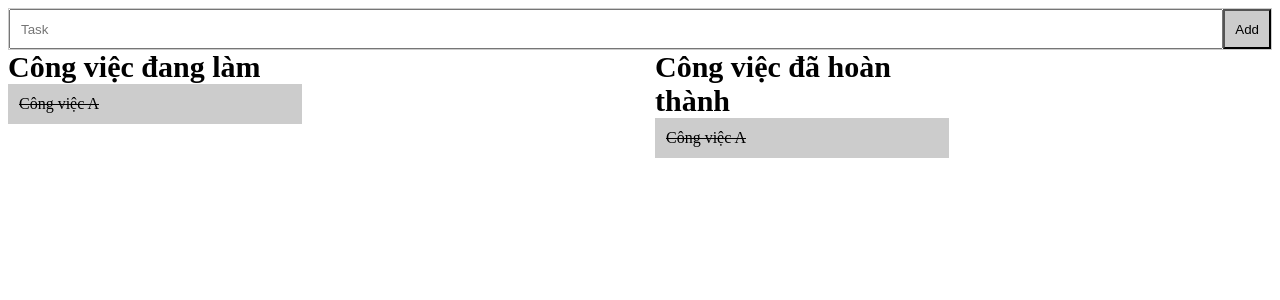
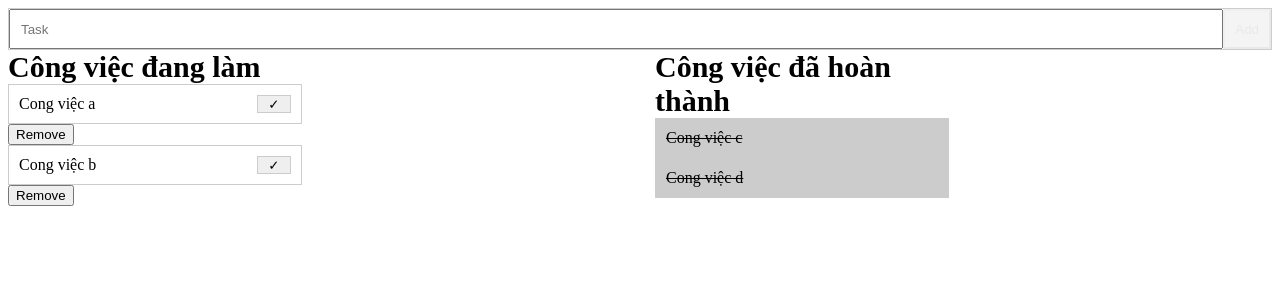
Before and after one commit to thichChiaSe/Spacedev-Project, a React (Vite) app: page / in a window 1280 px wide. Shown: the top 300 px of the page. Built offline with nearby package versions, Linux system fonts and the light colour scheme.

Commit message:
feat : add task

```diff
--- a/src/App.jsx
+++ b/src/App.jsx
@@ -3,11 +3,44 @@ import reactLogo from "./assets/react.svg";
 import { ToDoList } from "./components/todoList";
 
 function App() {
-  const [count, setCount] = useState(0);
+  const [todo, setTodo] = useState([
+    {
+      id: 1,
+      name: "Cong việc a",
+      isComplete: false,
+    },
+    {
+      id: 2,
+      name: "Cong việc b",
+      isComplete: false,
+    },
+    {
+      id: 3,
+      name: "Cong việc c",
+      isComplete: true,
+    },
+    {
+      id: 4,
+      name: "Cong việc d",
+      isComplete: true,
+    },
+  ]);
 
+  const onAdd = (name) => {
+    const task = {
+      id: Date.now(), // lấy thời gian thực
+      name,
+      isComplete: false,
+    };
+    setTodo([...todo, task]);
+  };
+  const onRemove = (i) => {
+    const task = todo.splice(i,1)
+    setTodo([...todo, task]);;
+  };
   return (
     <>
-      <ToDoList />
+      <ToDoList todoList={todo} onAdd={onAdd} onRemove={onRemove} />
     </>
   );
 }
--- a/src/components/todoList/index.jsx
+++ b/src/components/todoList/index.jsx
@@ -1,4 +1,4 @@
-import React from "react";
+import React, { useEffect, useState } from "react";
 import styled from "styled-components";
 
 const TodoListStyle = styled.div`
@@ -37,25 +37,63 @@ const TodoListStyle = styled.div`
     }
   }
 `;
-export const ToDoList = () => {
+export const ToDoList = ({ todoList, onAdd, onRemove }) => {
+  console.log("🚀 ~ file: index.jsx:41 ~ ToDoList ~ todoList:", todoList);
+  // const listDoing = todoList?.filter((e) => !e.isComplete);
+  // const listDone = todoList?.filter((e) => e.isComplete);
+  const [value, setValue] = useState("");
+  const [listDoing, setListDoing] = useState([]);
+  const [listDone, setListDone] = useState([]);
+
+  useEffect(() => {
+    if (todoList) {
+      console.log(todoList);
+      setListDoing(todoList?.filter((e) => !e.isComplete));
+      setListDone(todoList?.filter((e) => e.isComplete));
+    }
+  }, [todoList]);
+
+  const _onAdd = () => {
+    console.log(value);
+    onAdd(value);
+    setValue("");
+  }; //các component nào có tiền tố là _ là sử dụng nội bộ
+  // function này dùng để set lại giá trị không có khoảng trắng dư thừa ở đầu và cuối
   return (
     <TodoListStyle>
+      {console.log(todoList)}
       <div className="input-group">
-        <input type="text" placeholder="Task" />
-        <button onClick={() => console.log("dsada")}>Add</button>
+        <input
+          value={value}
+          onChange={(ev) => setValue(ev.target.value)}
+          type="text"
+          placeholder="Task"
+        />
+        {/* disable = !value.trim() làm cho button hiển thị khi có giá trị trong input  */}
+        {/* hàm trim() ngăn button hiển thị khi input được nhập khoảng trắng */}
+        <button onClick={_onAdd} disabled={!value.trim()}>
+          Add
+        </button>
       </div>
       <div className="list-board">
         <div className="board">
           <div className="title">Công việc đang làm</div>
           <div className="items">
-            <TodoItems />
+            {listDoing.map((e) => (
+              <>
+                <TodoItems key={e.id} {...e} />
+                <button onClick={onRemove}>Remove</button>
+              </>
+            ))}
           </div>
         </div>
         <div className="board"></div>
         <div className="board">
           <div className="title">Công việc đã hoàn thành</div>
           <div className="items">
-            <TodoItems />
+            {listDone.map((e) => (
+              <TodoItems key={e.id} {...e} />
+            ))}
           </div>
         </div>
         <div className="board"></div>
@@ -86,10 +124,10 @@ const ToDoItemsStyle = styled.div`
   }
 `;
 
-const TodoItems = () => {
+const TodoItems = ({ id, name, isComplete }) => {
   return (
-    <ToDoItemsStyle className="isComplete">
-      <div className="name">Công việc A</div>
+    <ToDoItemsStyle className={isComplete ? "isComplete" : ""}>
+      <div className="name">{name}</div>
       <button>✓</button>
     </ToDoItemsStyle>
   );
```
